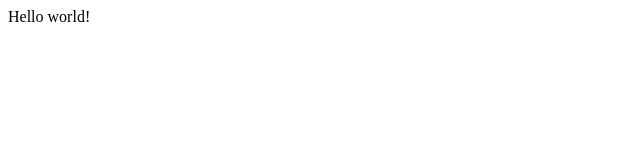
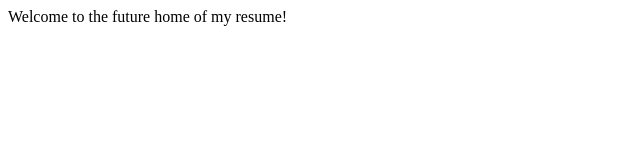
Before and after one commit to emmoe/resume, a Gatsby site: page / in a window 1280 px wide. Shown: the whole page, without its empty margins (0-640 px from the left). Built offline with nearby package versions, Linux system fonts and the light colour scheme; Gatsby itself is replaced by a stand-in of ours.

Commit message:
Add home and about pages

```diff
--- a/src/pages/index.js
+++ b/src/pages/index.js
@@ -1,5 +1,5 @@
 import React from "react"
 
 export default function Home() {
-  return <div>Hello world!</div>
+  return <div>Welcome to the future home of my resume!</div>
 }
```
Also changed, not shown: src/pages/about.js (added, +10 -0 lines).
